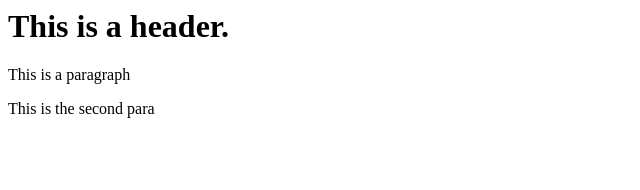
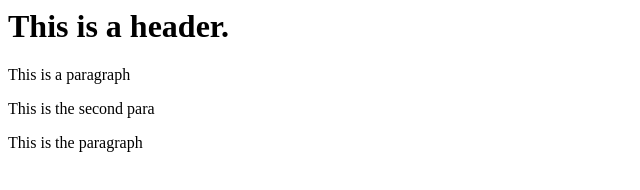
Before and after one commit to aviralgoyal/testgit, a website: page index.html in a window 1280 px wide. Shown: the whole page, without its empty margins (0-640 px from the left). Drawn offline with Linux system fonts and the light colour scheme.

Commit message:
Fourth Commit

```diff
--- a/index.html
+++ b/index.html
@@ -4,5 +4,6 @@
         <h1>This is a header.</h1>
         <p>This is a paragraph</p>
         <p>This is the second para</p>
+        <p>This is the paragraph</p>
     </body>
 </html>
```
Also changed, not shown: package.json (added, +25 -0 lines), 2 other files.
